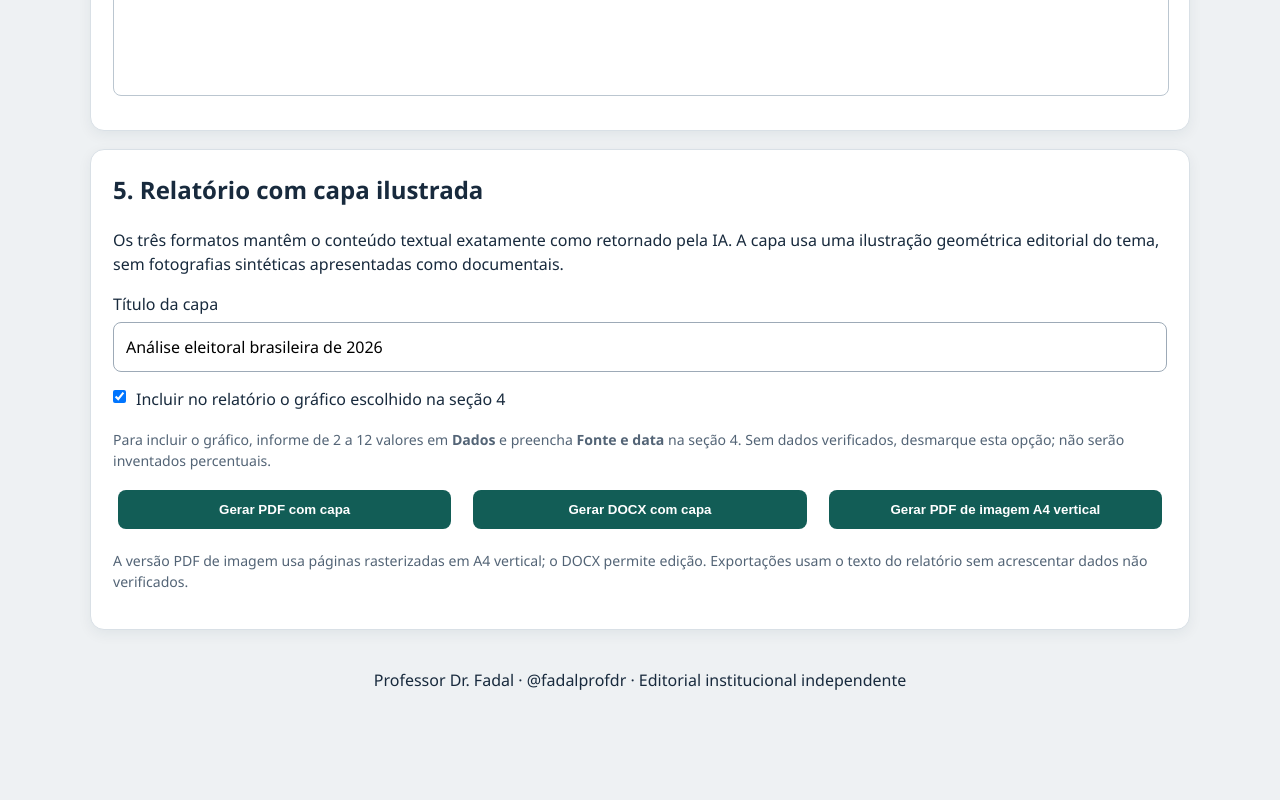
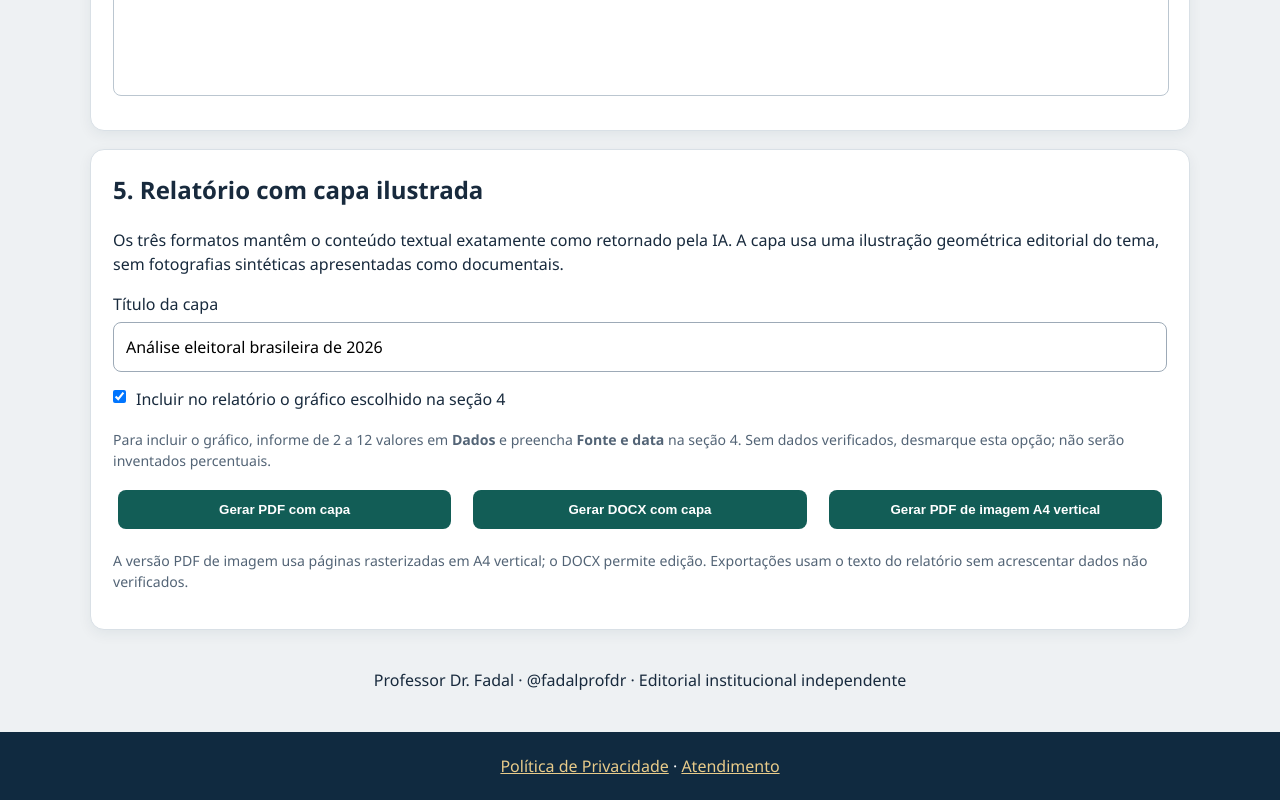
Before and after one commit to DalPiero/ORACULO-BRASILIA-2026, a website: page public/estudio.html in a window 1280 px wide. Shown: the part 3440-4240 px from the top of the page. Before the commit the page ends 4172 px from the top, so only its background shows below. Drawn offline with Linux system fonts and the light colour scheme.

Commit message:
Link privacy policy and service support on public/estudio.html

```diff
--- a/public/estudio.html
+++ b/public/estudio.html
@@ -9,4 +9,4 @@ const points=raw.map(line=>{const idx=line.lastIndexOf(';');if(idx<1)throw Error
 if(points.length<2||points.length>12)throw Error('Informe de 2 a 12 valores verificados na seção 4 ou desmarque Incluir gráfico.');
 chart={type:$('chartType').value,points,source,title:$('chartTitle').value.trim()};
 }
-const response=await fetch('/api/export',{method:'POST',headers:state.admin?{'Content-Type':'application/json','X-ORACULO-ADMIN':$('adminPassword').value.trim()}:{'Content-Type':'application/json','Authorization':'Bearer '+($('access').value.trim()||sessionStorage.getItem('ora33_pass')||sessionStorage.getItem('oraculo_free_device')||'')},body:JSON.stringify({title:$('reportTitle').value,text:state.answer+'\n\nFONTES CONSULTADAS\n'+state.sources.map((src,i)=>(i+1)+'. '+(src.title||src.url)+' — '+src.url).join('\n'),format,cover:true,chart})});if(!response.ok){const x=await response.json().catch(()=>({}));throw Error(x.error||'Exportação indisponível')}const blob=await response.blob(),url=URL.createObjectURL(blob),a=document.createElement('a');a.href=url;a.download='Oraculo-Relatorio-'+format+(format==='docx'?'.docx':'.pdf');a.click();setTimeout(()=>URL.revokeObjectURL(url),1000);$('exportStatus').textContent='Documento gerado.'}catch(e){$('exportStatus').textContent=e.message}finally{b.disabled=false}}})})();</script></body></html>
+const response=await fetch('/api/export',{method:'POST',headers:state.admin?{'Content-Type':'application/json','X-ORACULO-ADMIN':$('adminPassword').value.trim()}:{'Content-Type':'application/json','Authorization':'Bearer '+($('access').value.trim()||sessionStorage.getItem('ora33_pass')||sessionStorage.getItem('oraculo_free_device')||'')},body:JSON.stringify({title:$('reportTitle').value,text:state.answer+'\n\nFONTES CONSULTADAS\n'+state.sources.map((src,i)=>(i+1)+'. '+(src.title||src.url)+' — '+src.url).join('\n'),format,cover:true,chart})});if(!response.ok){const x=await response.json().catch(()=>({}));throw Error(x.error||'Exportação indisponível')}const blob=await response.blob(),url=URL.createObjectURL(blob),a=document.createElement('a');a.href=url;a.download='Oraculo-Relatorio-'+format+(format==='docx'?'.docx':'.pdf');a.click();setTimeout(()=>URL.revokeObjectURL(url),1000);$('exportStatus').textContent='Documento gerado.'}catch(e){$('exportStatus').textContent=e.message}finally{b.disabled=false}}})})();</script><footer style="text-align:center;padding:22px;background:#102a40;color:#fff"><a href="/privacidade.html" style="color:#e8cb8a">Política de Privacidade</a> · <a href="/atendimento.html" style="color:#e8cb8a">Atendimento</a></footer></body></html>
```
